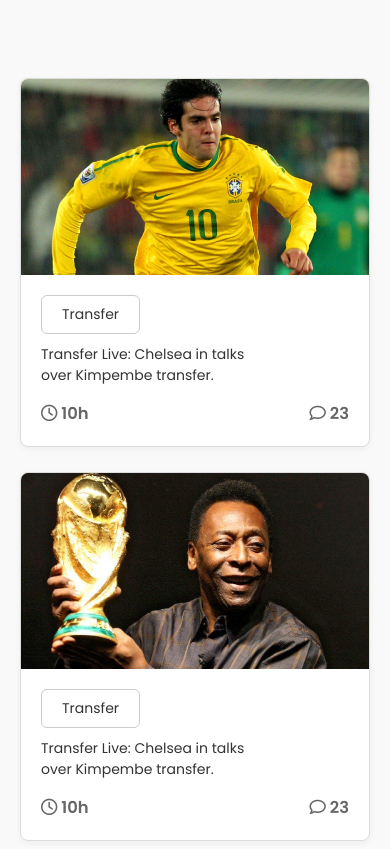
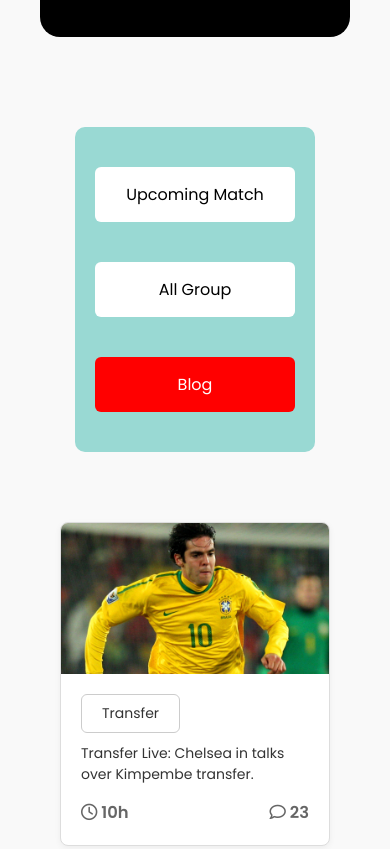
Before and after one commit to Dipteskundu/Fifa-world-cup-schedule, a plain HTML site: page index.html in a window 390 px wide. Shown: the part 782-1631 px from the top of the page. Drawn offline with Linux system fonts and the light colour scheme.

Commit message:
make a sidebar for see match live and some extra details of matches. make the sidebar responsive responsive for mobile devices

```diff
--- a/index.html
+++ b/index.html
@@ -8,13 +8,9 @@
   <link rel="stylesheet" href="style.css" />
 
   <!-- Font Awesome -->
-  <link
-    rel="stylesheet"
-    href="https://cdnjs.cloudflare.com/ajax/libs/font-awesome/6.7.2/css/all.min.css"
+  <link rel="stylesheet" href="https://cdnjs.cloudflare.com/ajax/libs/font-awesome/6.7.2/css/all.min.css"
     integrity="sha512-Evv84Mr4kqVGRNSgIGL/F/aIDqQb7xQ2vcrdIwxfjThSH8CSR7PBEakCr51Ck+w+/U6swU2Im1vVX0SVk9ABhg=="
-    crossorigin="anonymous"
-    referrerpolicy="no-referrer"
-  />
+    crossorigin="anonymous" referrerpolicy="no-referrer" />
 </head>
 
 <body>
@@ -38,12 +34,20 @@
   </header>
 
   <!-- Main Section -->
-  <main>
-    <section class="container">
+  <main class="container">
+    <section class="matches">
+      <!-- Sidebar -->
+      <div class="upcomeing-match-details">
+        <button class="btn-secoundary">Upcoming Match</button>
+        <button class="btn-secoundary">All Group</button>
+        <button class="btn-secoundary blog-btn">Blog</button>
+      </div>
+
+      <!-- Cards -->
       <div class="cards">
-        <!-- Card 1 -->
+        <!-- Repeatable Card -->
         <div class="card">
-          <img class="matches" src="./img/matches/matches_6.jpg" alt="Football player" />
+          <img src="./img/matches/matches_6.jpg" alt="Football player" />
           <div class="card-details">
             <button class="btn-2">Transfer</button>
             <p>Transfer Live: Chelsea in talks <br />over Kimpembe transfer.</p>
@@ -54,9 +58,9 @@
           </div>
         </div>
 
-        <!-- Repeat this card block -->
+        <!-- Add more cards -->
         <div class="card">
-          <img class="matches" src="./img/matches/matches_1.jpg" alt="Football player" />
+          <img src="./img/matches/matches_1.jpg" alt="Football player" />
           <div class="card-details">
             <button class="btn-2">Transfer</button>
             <p>Transfer Live: Chelsea in talks <br />over Kimpembe transfer.</p>
@@ -68,7 +72,7 @@
         </div>
 
         <div class="card">
-          <img class="matches" src="./img/matches/matches_4.jpeg" alt="Football player" />
+          <img src="./img/matches/matches_4.jpeg" alt="Football player" />
           <div class="card-details">
             <button class="btn-2">Transfer</button>
             <p>Transfer Live: Chelsea in talks <br />over Kimpembe transfer.</p>
@@ -80,7 +84,7 @@
         </div>
 
         <div class="card">
-          <img class="matches" src="./img/matches/matches_3.jpg" alt="Football player" />
+          <img src="./img/matches/matches_3.jpg" alt="Football player" />
           <div class="card-details">
             <button class="btn-2">Transfer</button>
             <p>Transfer Live: Chelsea in talks <br />over Kimpembe transfer.</p>
@@ -92,7 +96,7 @@
         </div>
 
         <div class="card">
-          <img class="matches" src="./img/matches/matches_4.jpeg" alt="Football player" />
+          <img src="./img/matches/matches_4.jpeg" alt="Football player" />
           <div class="card-details">
             <button class="btn-2">Transfer</button>
             <p>Transfer Live: Chelsea in talks <br />over Kimpembe transfer.</p>
@@ -104,7 +108,7 @@
         </div>
 
         <div class="card">
-          <img class="matches" src="./img/matches/matches_5.webp" alt="Football player" />
+          <img src="./img/matches/matches_5.webp" alt="Football player" />
           <div class="card-details">
             <button class="btn-2">Transfer</button>
             <p>Transfer Live: Chelsea in talks <br />over Kimpembe transfer.</p>
--- a/style.css
+++ b/style.css
@@ -11,10 +11,9 @@ body {
       background-color: #f9f9f9;
     }
 
-/* Shared Container */
     .container {
       max-width: 1280px;
-  margin: 0 auto;
+      margin: 40px 40px;
       padding: 20px;
     }
 
@@ -65,12 +64,58 @@ body {
       cursor: pointer;
     }
 
+    /* Match Section Layout */
+    .matches {
+      display: flex;
+      gap: 30px;
+      align-items: flex-start;
+      margin-top: 30px;
+    }
+
+    /* Sidebar */
+    .upcomeing-match-details {
+      background-color: rgb(153, 217, 211);
+      flex: 0 0 250px;
+      padding: 20px;
+      border-radius: 10px;
+      display: flex;
+      flex-direction: column;
+      align-items: center;
+    }
+
+    .btn-secoundary:nth-child(1),
+    .btn-secoundary:nth-child(2) {
+      background-color: #ffffff;
+      border: none;
+      color: black;
+      padding: 15px 0;
+      font-size: 16px;
+      width: 200px;
+      text-align: center;
+      cursor: pointer;
+      border-radius: 6px;
+      margin: 20px 0;
+    }
+
+    .btn-secoundary:nth-child(3) {
+      background-color: red;
+      border: none;
+      color: rgb(255, 255, 255);
+      padding: 15px 0;
+      font-size: 16px;
+      width: 200px;
+      text-align: center;
+      cursor: pointer;
+      border-radius: 6px;
+      margin: 20px 0;
+    }
+
     /* Cards */
     .cards {
+      flex: 1;
       display: grid;
       grid-template-columns: repeat(3, 1fr);
       gap: 25px;
-  margin-top: 60px;
     }
 
     .card {
@@ -83,7 +128,7 @@ body {
     }
 
     .card:hover {
-  transform: translateY(-5px);
+      color: aquamarine;
     }
 
     .card img {
@@ -133,7 +178,7 @@ footer h2 {
 
     footer hr {
       margin: 20px auto;
-  width: 60px;
+      width: 80%;
       border: 1px solid #ccc;
     }
 
@@ -162,12 +207,22 @@ footer hr {
       .banner-text h1 {
         font-size: 36px;
       }
+
+      .matches {
+        flex-direction: column;
+      }
     }
 
     @media (max-width: 768px) {
       .cards {
         grid-template-columns: 1fr;
       }
+      .matches{
+        align-items: center;
+      }
+      .cards{
+        margin-top: 40px;
+      }
 
       .banner-text h1 {
         font-size: 28px;
```
Lines whose indentation alone changed are shown as unchanged.
